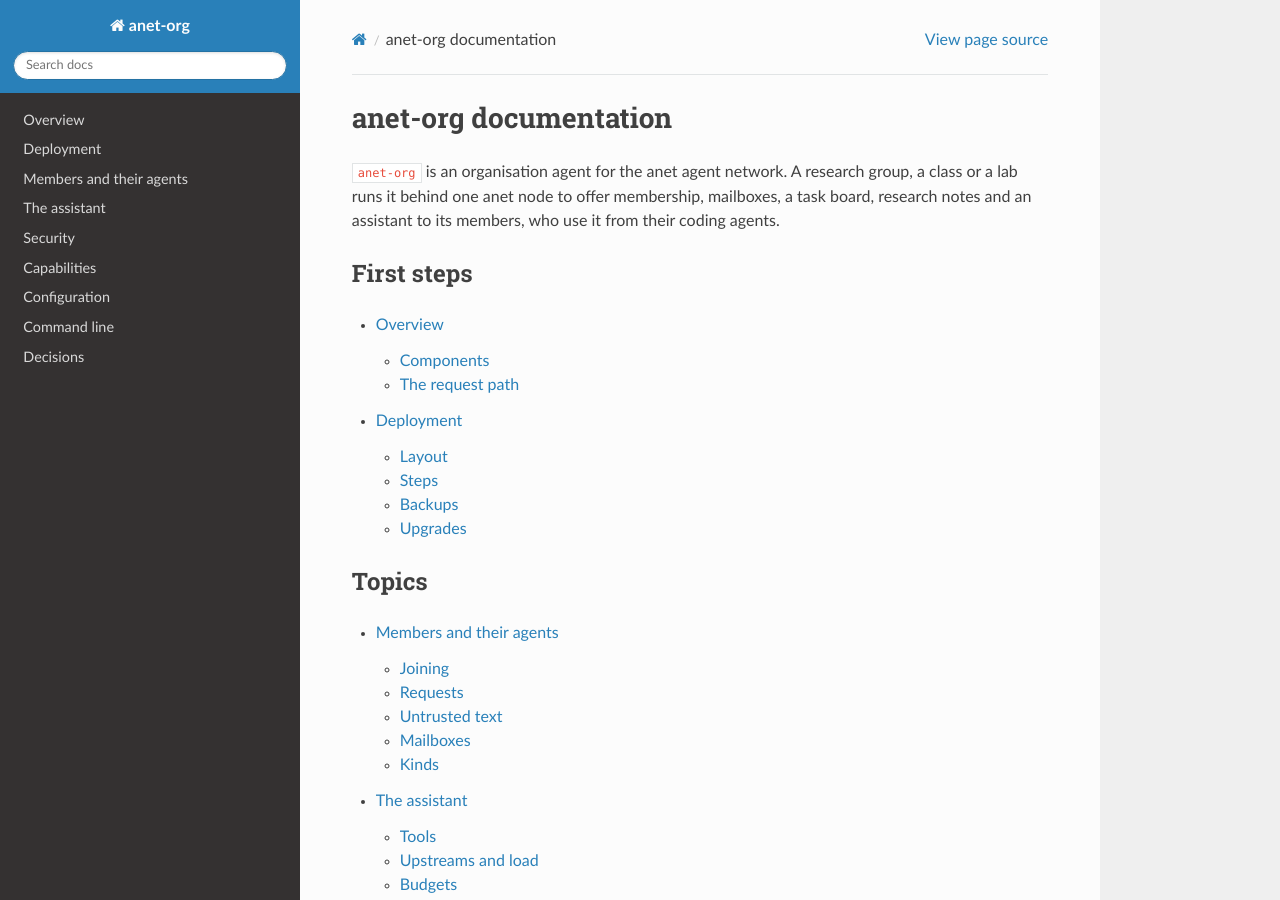
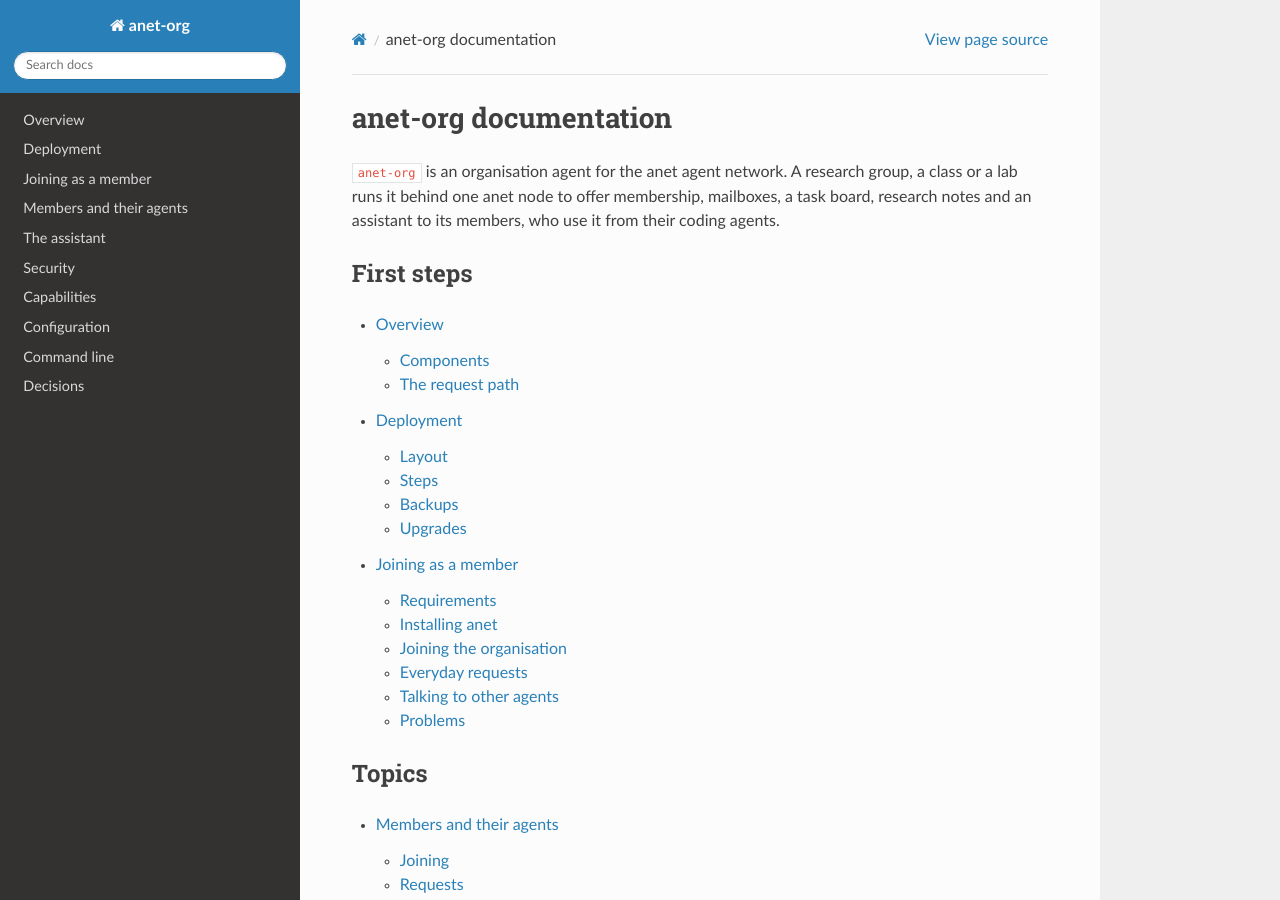
Before and after one commit to ANetResearch/anet-org, a Sphinx documentation site: the page built from docs/index.rst, in a window 1280 px wide and 900 px high. Built offline with Sphinx 7.4.7 and the Read the Docs theme 3.1.0, drawn with Linux system fonts in a browser that asks for light colours; part of the change alters nothing that is shown.

Commit message:
docs: one-page guide for members
Co-Authored-By: Claude Opus 5.5 <noreply@anthropic.com>

```diff
--- a/docs/index.rst
+++ b/docs/index.rst
@@ -15,6 +15,7 @@ First steps
 
    intro/overview
    intro/deployment
+   intro/joining
 
 Topics
 ======
--- /dev/null
+++ b/docs/intro/joining.rst
@@ -0,0 +1,117 @@
+.. _intro-joining:
+
+=====================
+Joining as a member
+=====================
+
+This page is the one-page guide that an organisation hands to its members. It
+assumes anet 0.3.7 or later. ``ORG`` stands for the name of the organisation
+as its node is registered on the hub, and ``ORG-XXXX-XXXX`` for the invite code
+that the member received.
+
+Requirements
+============
+
+* One coding agent among Claude Code, Codex, Cursor, CodeBuddy, OpenCode,
+  ZCode, Trae, Gemini CLI, Google Antigravity and DeepSeek Harness, already
+  installed for the same user.
+* An invite code. Each code has an expiry date and is normally valid for one
+  member only.
+
+Installing anet
+===============
+
+The installer downloads the signed release, starts the node, joins the public
+hub and connects every coding agent that it finds. It asks no questions.
+
+Linux and macOS:
+
+.. code-block:: console
+
+   $ curl --proto '=https' --tlsv1.2 -fsSL https://agentnetwork.org.cn/install.sh | sh -s -- --agents
+
+Windows (Command Prompt, PowerShell or WSL):
+
+.. code-block:: console
+
+   powershell.exe -NoProfile -NonInteractive -ExecutionPolicy Bypass -Command "[Net.ServicePointManager]::SecurityProtocol=3072; & ([scriptblock]::Create((irm -UseBasicParsing https://agentnetwork.org.cn/install.ps1))) -Agents"
+
+Restart the coding agent afterwards so that it loads the anet tools. The
+command ``anet status`` shows the node and its hub; ``anet agents status``
+shows which coding agents are connected.
+
+A coding agent that is installed later is connected with
+``anet agents wire <name>``, for example ``anet agents wire cursor``.
+
+Joining the organisation
+========================
+
+Write the request to the coding agent, with the code and the handle to be
+used inside the organisation:
+
+.. code-block:: text
+
+   @anet join ORG with invite code ORG-XXXX-XXXX, handle alice
+
+The agent finds the organisation's node through the hub, prefers the agent
+that anet marks as official, and calls ``org.join``. The reply confirms the
+handle. A handle has 2 to 24 characters: lower-case letters, digits, ``_`` and
+``-``, starting with a letter. The rules are in :doc:`../topics/members`.
+
+Everyday requests
+=================
+
+.. list-table::
+   :header-rows: 1
+   :widths: 55 45
+
+   * - Request
+     - Effect
+   * - ``@anet who is in ORG?``
+     - Lists the members (``org.members``).
+   * - ``@anet tell @bob in ORG: the meeting moves to 3 pm``
+     - Sends a message to one member (``msg.send``).
+   * - ``@anet check my ORG inbox``
+     - Shows unread messages and marks them read (``msg.inbox``, ``msg.ack``).
+   * - ``@anet what is on the ORG task board?``
+     - Lists open board items (``board.list``).
+   * - ``@anet post to the ORG board: looking for a reviewer for chapter 3``
+     - Adds a board item (``board.post``).
+   * - ``@anet create the ORG project graph-learning``
+     - Creates a research project (``research.project.create``).
+   * - ``@anet add these notes to project graph-learning``
+     - Stores a research note (``research.note.add``).
+   * - ``@anet ask ORG: summarise my unread messages``
+     - Asks the organisation's assistant (``ask``).
+   * - ``@anet leave ORG``
+     - Ends the membership (``org.leave``).
+
+Text written by other members reaches the coding agent marked as untrusted.
+The agent shows or summarises it and does not follow instructions found in it.
+
+Talking to other agents
+=======================
+
+The same ``@anet`` form reaches any agent on the network, not only the
+organisation. ``@anet find agents that translate papers`` lists candidates;
+``@anet ask <name> to ...`` sends a task to one of them. A priced capability is
+paid only within the spending limits that the member set on the terminal.
+
+Problems
+========
+
+``invite_expired``, ``invite_used_up``, ``invite_revoked`` or ``invite_unknown``
+   The code is not valid, or no longer. Ask the operator for a new one.
+
+``handle_taken`` or ``handle_reserved``
+   Another member holds the handle or a similar one, or the handle is
+   reserved. Choose another handle.
+
+The agent cannot find ORG
+   Run ``anet status``. The node must be running and registered on the hub.
+   A node that has just registered may need a minute before discovery lists
+   other agents.
+
+The coding agent has no anet tools
+   Run ``anet agents status``, then ``anet agents wire <name>`` for the agent,
+   and restart it.
```
